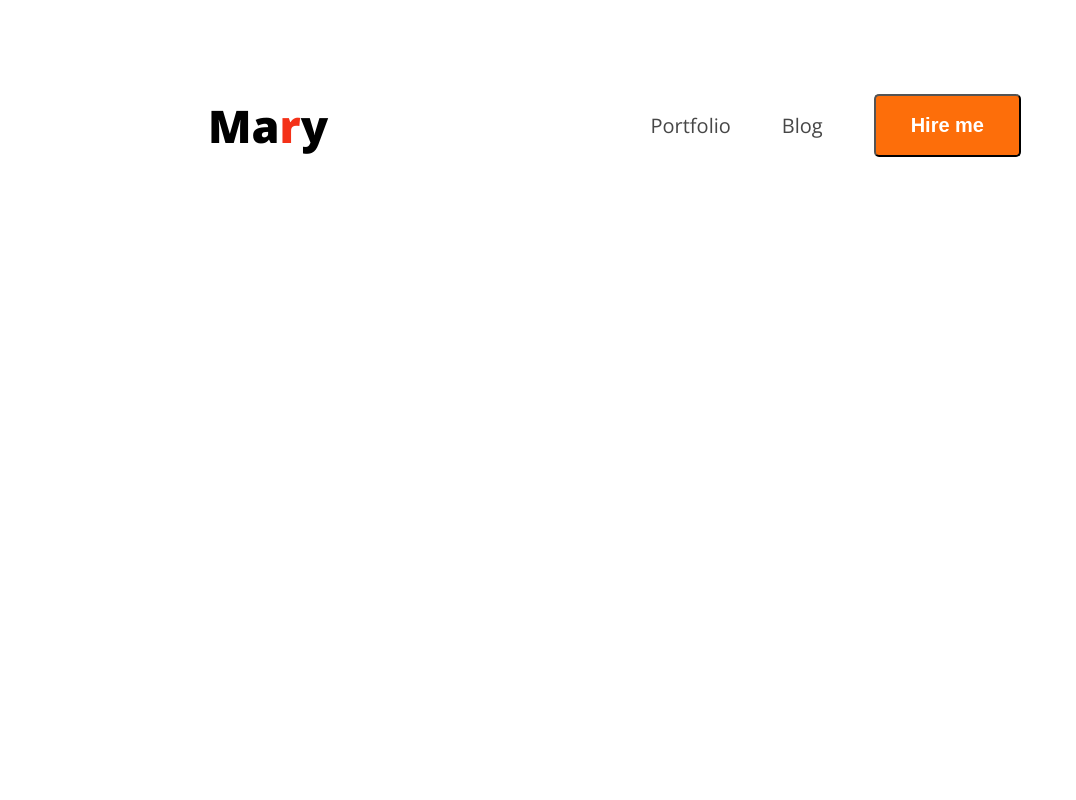
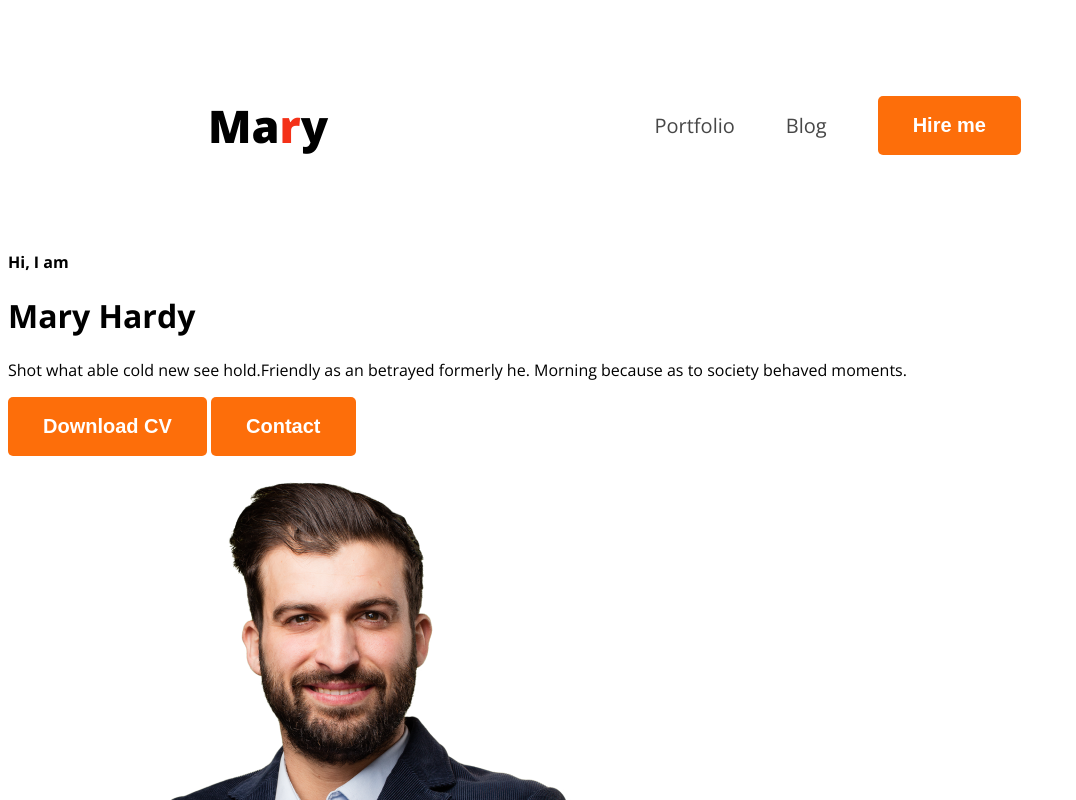
Before and after one commit to mohammedibrahimshawon/Dev-portfolio, a plain HTML site: page index.html in a window 1280 px wide. Shown: the top 800 px of the page, without its empty margins (0-1076 px from the left). Drawn offline with nearby package versions, Linux system fonts and the light colour scheme.

Commit message:
banner design

```diff
--- a/index.html
+++ b/index.html
@@ -20,6 +20,24 @@
 
             </ul>
          </nav>
+         <div class="banner">
+
+            <div class="banner-content">
+                <h4 class="banner-greetings">Hi, I am</h4>
+                <h1 class="banner-title">Mary Hardy</h1>
+                <p class="banner-description">
+                    Shot what able cold new see hold.Friendly as an betrayed formerly he. Morning because as to society behaved moments.
+                </p>
+                <button class="btn-primary">Download CV</button>
+                <button class="btn-primary">Contact</button>
+
+
+
+
+
+            </div>
+            <img src="images/hardy.png" alt="">
+         </div>
 
     </header>
     <main>
--- a/styles.css/portfolio.css
+++ b/styles.css/portfolio.css
@@ -26,6 +26,7 @@ nav{
     font-weight: bold;
     font-size: 20px;
     padding: 18px 35px;
+    border: none;
     border-radius: 5px;
 
 }
```
